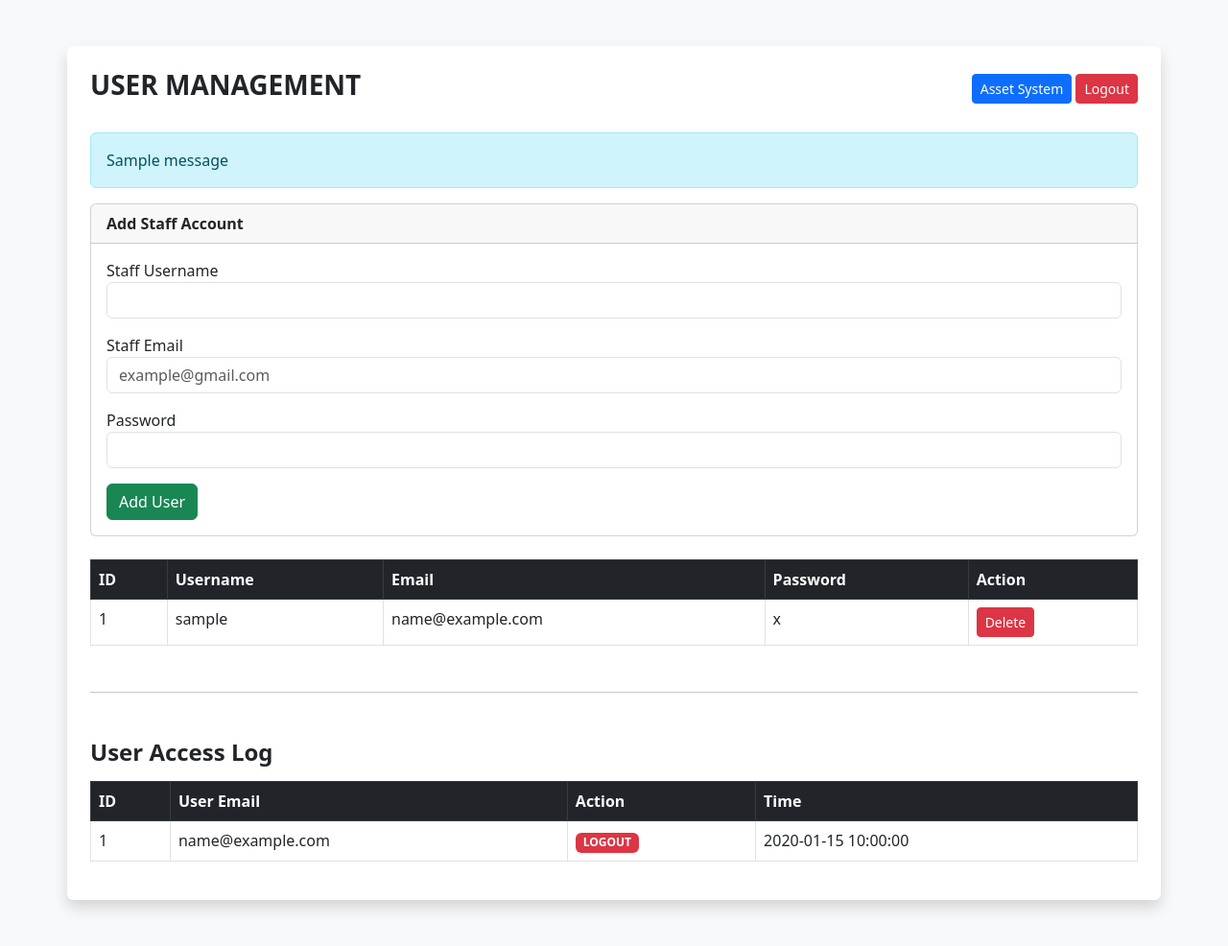
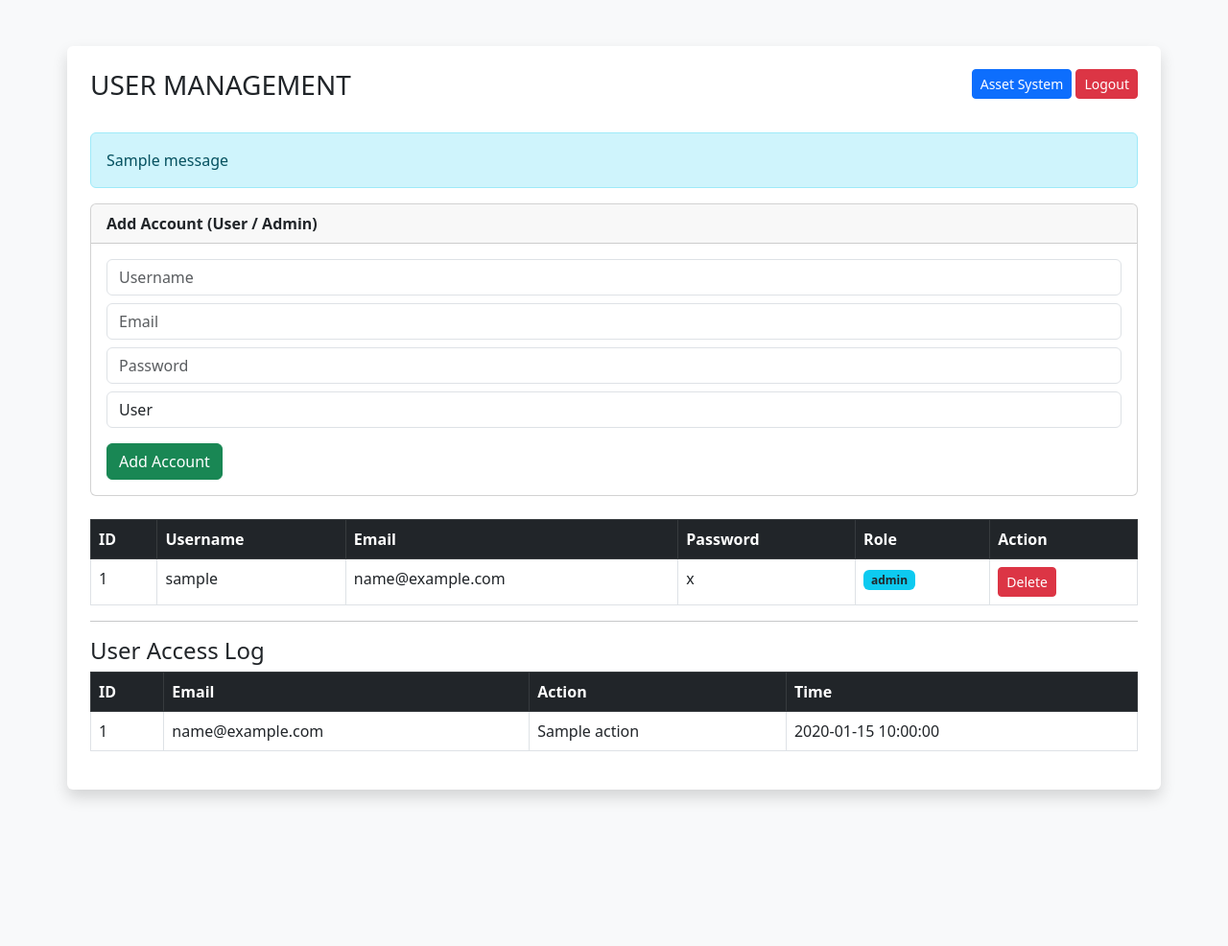
Before and after one commit to Fakhrul0029/Asset-Tracker-System-New-, a Flask app: page /admin in a window 1280 px wide. Shown: the whole page at 96% size. After the commit the page ends 834 px from the top, so only its background shows below. Run offline with Flask 3, Linux system fonts and the light colour scheme; the visitor is signed in with stand-in values (Sample User, id 1); one stand-in notice (Sample message) is shown; a database or web service that is not in the repository returns one stand-in record (values such as "Sample title"); some libraries are stand-ins or nearby versions.

Commit message:
Refactor admin.html for improved structure and clarity

```diff
--- a/templates/admin.html
+++ b/templates/admin.html
@@ -1,249 +1,114 @@
 <!DOCTYPE html>
 <html>
-
 <head>
-
     <title>Admin Panel</title>
-
-    <link rel="stylesheet"
-          href="https://cdn.jsdelivr.net/npm/bootstrap@5.3.0/dist/css/bootstrap.min.css">
-
+    <link rel="stylesheet" href="https://cdn.jsdelivr.net/npm/bootstrap@5.3.0/dist/css/bootstrap.min.css">
 </head>
 
 <body class="bg-light p-5">
 
 <div class="container bg-white p-4 rounded shadow">
 
-    <!-- TOP BAR -->
-    <div class="d-flex justify-content-between align-items-center mb-4">
-
-        <h3 class="fw-bold">
-            USER MANAGEMENT
-        </h3>
+    <div class="d-flex justify-content-between mb-4">
+        <h3>USER MANAGEMENT</h3>
 
         <div>
-
-            <a href="/"
-               class="btn btn-primary btn-sm">
-
-               Asset System
-
-            </a>
-
-            <a href="/logout"
-               class="btn btn-danger btn-sm">
-
-               Logout
-
-            </a>
-
+            <a href="/" class="btn btn-primary btn-sm">Asset System</a>
+            <a href="/logout" class="btn btn-danger btn-sm">Logout</a>
         </div>
-
     </div>
 
-    <!-- FLASH MESSAGE -->
     {% with messages = get_flashed_messages() %}
-        {% if messages %}
-            {% for m in messages %}
-
-            <div class="alert alert-info">
-
-                {{ m }}
-
-            </div>
-
-            {% endfor %}
-        {% endif %}
+        {% for m in messages %}
+            <div class="alert alert-info">{{ m }}</div>
+        {% endfor %}
     {% endwith %}
 
     <!-- ADD USER -->
     <div class="card mb-4">
-
-        <div class="card-header fw-bold">
-
-            Add Staff Account
-
-        </div>
+        <div class="card-header fw-bold">Add Account (User / Admin)</div>
 
         <div class="card-body">
+            <form method="POST" action="/add_user">
 
-            <form method="POST"
-                  action="/add_user">
+                <input type="text" name="username" class="form-control mb-2" placeholder="Username" required>
+                <input type="email" name="email" class="form-control mb-2" placeholder="Email" required>
+                <input type="password" name="password" class="form-control mb-2" placeholder="Password" required>
 
-                <div class="mb-3">
+                <!-- ROLE SYSTEM -->
+                <select name="role" class="form-control mb-3" required>
+                    <option value="user">User</option>
+                    <option value="admin">Admin</option>
+                </select>
 
-                    <label>
-                        Staff Username
-                    </label>
-
-                    <input type="text"
-                           name="username"
-                           class="form-control"
-                           required>
-
-                </div>
-
-                <div class="mb-3">
-
-                    <label>
-                        Staff Email
-                    </label>
-
-                    <input type="email"
-                           name="email"
-                           class="form-control"
-                           placeholder="example@gmail.com"
-                           required>
-
-                </div>
-
-                <div class="mb-3">
-
-                    <label>
-                        Password
-                    </label>
-
-                    <input type="text"
-                           name="password"
-                           class="form-control"
-                           required>
-
-                </div>
-
-                <button class="btn btn-success">
-
-                    Add User
-
-                </button>
-
+                <button class="btn btn-success">Add Account</button>
             </form>
-
         </div>
-
     </div>
 
     <!-- USER TABLE -->
-    <table class="table table-bordered table-hover">
-
+    <table class="table table-bordered">
         <thead class="table-dark">
-
             <tr>
-
                 <th>ID</th>
                 <th>Username</th>
                 <th>Email</th>
                 <th>Password</th>
+                <th>Role</th>
                 <th>Action</th>
-
             </tr>
-
         </thead>
 
         <tbody>
-
             {% for user in users %}
-
             <tr>
-
                 <td>{{ user.id }}</td>
-
                 <td>{{ user.username }}</td>
-
                 <td>{{ user.email }}</td>
-
                 <td>{{ user.password }}</td>
 
                 <td>
-
-                    {% if user.username != 'admin' %}
-
-                    <form method="POST"
-                          action="/delete_user/{{ user.id }}">
-
-                        <button class="btn btn-danger btn-sm">
-
-                            Delete
-
-                        </button>
-
-                    </form>
-
-                    {% endif %}
-
+                    <span class="badge bg-info text-dark">
+                        {{ user.role }}
+                    </span>
                 </td>
 
+                <td>
+                    {% if user.username != 'admin' %}
+                    <form method="POST" action="/delete_user/{{ user.id }}">
+                        <button class="btn btn-danger btn-sm">Delete</button>
+                    </form>
+                    {% endif %}
+                </td>
             </tr>
-
             {% endfor %}
-
         </tbody>
-
     </table>
 
-    <!-- ACCESS LOG -->
-    <hr class="my-5">
+    <hr>
 
-    <h4 class="fw-bold mb-3">
+    <h4>User Access Log</h4>
 
-        User Access Log
-
-    </h4>
-
-    <table class="table table-bordered table-hover">
-
+    <table class="table table-bordered">
         <thead class="table-dark">
-
             <tr>
-
                 <th>ID</th>
-                <th>User Email</th>
+                <th>Email</th>
                 <th>Action</th>
                 <th>Time</th>
-
             </tr>
-
         </thead>
 
         <tbody>
-
             {% for log in access_logs %}
-
             <tr>
-
                 <td>{{ log.id }}</td>
-
                 <td>{{ log.user_email }}</td>
-
-                <td>
-
-                    {% if log.action == 'LOGIN' %}
-
-                        <span class="badge bg-success">
-
-                            LOGIN
-
-                        </span>
-
-                    {% else %}
-
-                        <span class="badge bg-danger">
-
-                            LOGOUT
-
-                        </span>
-
-                    {% endif %}
-
-                </td>
-
+                <td>{{ log.action }}</td>
                 <td>{{ log.created_at }}</td>
-
             </tr>
-
             {% endfor %}
-
         </tbody>
-
     </table>
 
 </div>
```
